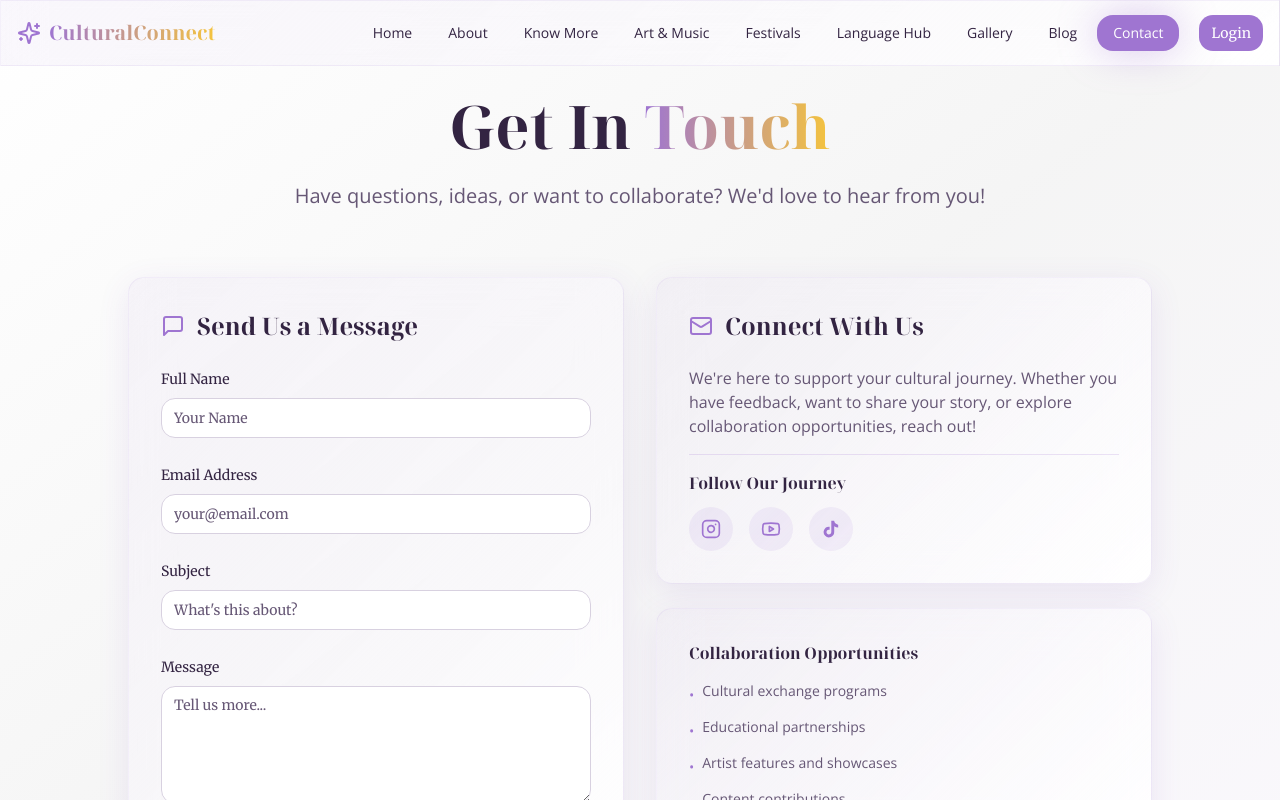
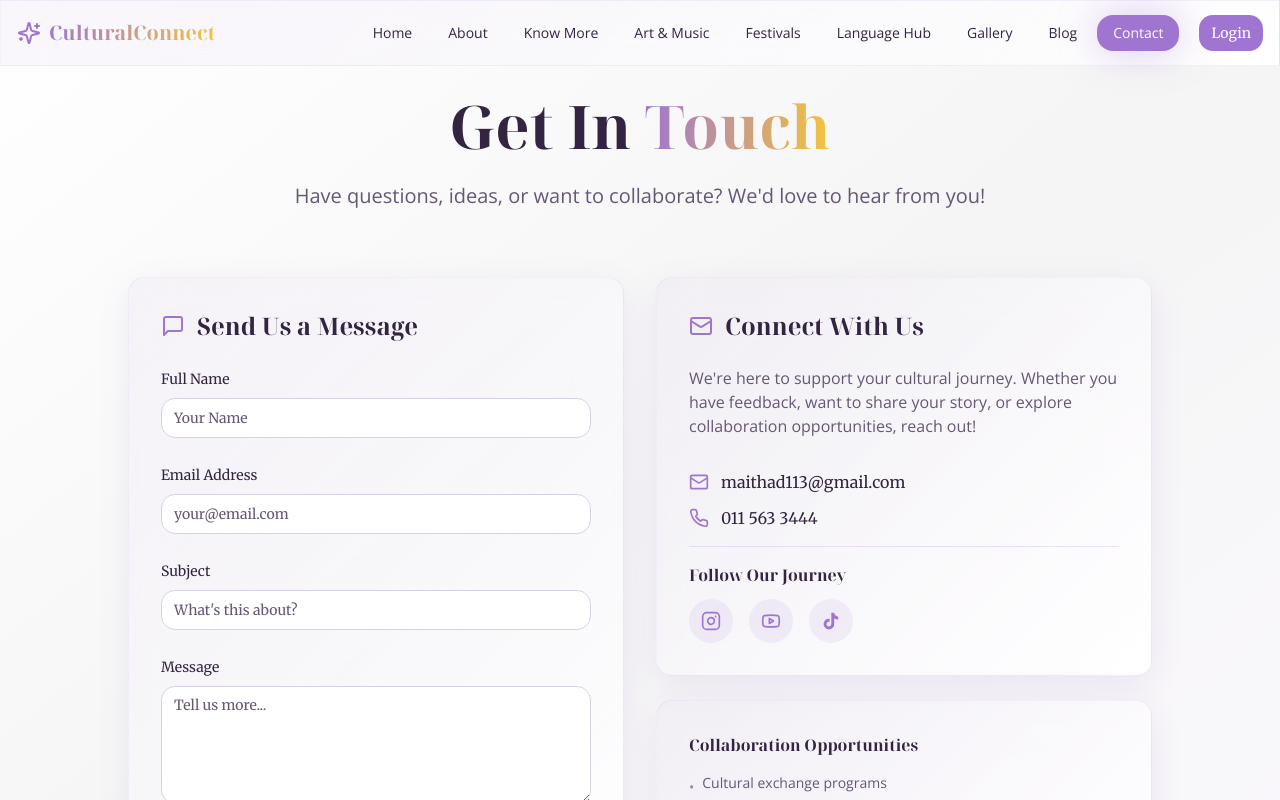
Before and after one commit to maithad113-cell/cultural-stagnation-59beb36e, a React (Vite) app: page /contact in a window 1280 px wide. Shown: the top 800 px of the page. Built offline with nearby package versions, Linux system fonts and the light colour scheme; the HTML template or start-up script is replaced by a standard one.

Commit message:
Update contact page information

```diff
--- a/src/pages/Contact.tsx
+++ b/src/pages/Contact.tsx
@@ -4,7 +4,7 @@ import { Button } from "@/components/ui/button";
 import { Input } from "@/components/ui/input";
 import { Label } from "@/components/ui/label";
 import { Textarea } from "@/components/ui/textarea";
-import { Mail, MessageSquare, Send, Instagram, Youtube } from "lucide-react";
+import { Mail, MessageSquare, Send, Instagram, Youtube, Phone } from "lucide-react";
 import { toast } from "sonner";
 
 const Contact = () => {
@@ -111,6 +111,21 @@ const Contact = () => {
                     want to share your story, or explore collaboration opportunities, reach out!
                   </p>
 
+                  <div className="space-y-3 pt-4">
+                    <div className="flex items-center gap-3 text-foreground">
+                      <Mail className="h-5 w-5 text-primary" />
+                      <a href="mailto:maithad113@gmail.com" className="hover:text-primary transition-colors">
+                        maithad113@gmail.com
+                      </a>
+                    </div>
+                    <div className="flex items-center gap-3 text-foreground">
+                      <Phone className="h-5 w-5 text-primary" />
+                      <a href="tel:0115633444" className="hover:text-primary transition-colors">
+                        011 563 3444
+                      </a>
+                    </div>
+                  </div>
+
                   <div className="pt-4 border-t border-primary/20">
                     <h3 className="font-display font-bold text-foreground mb-3">
                       Follow Our Journey
```
